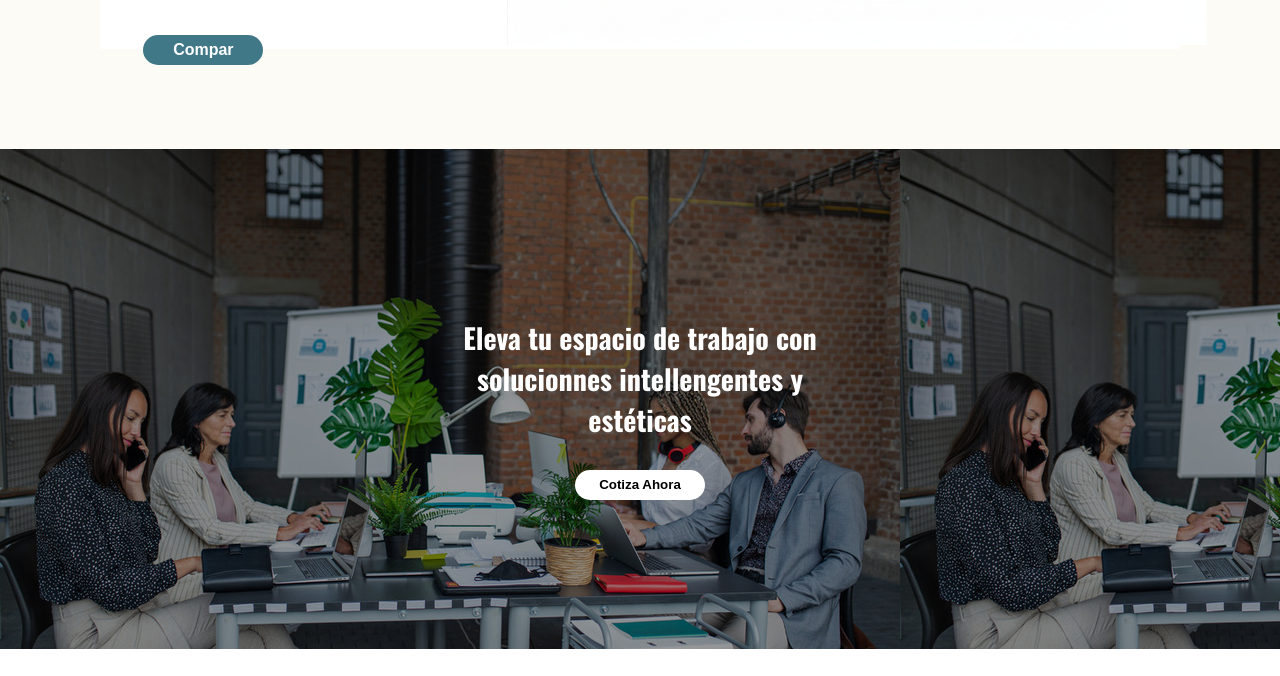
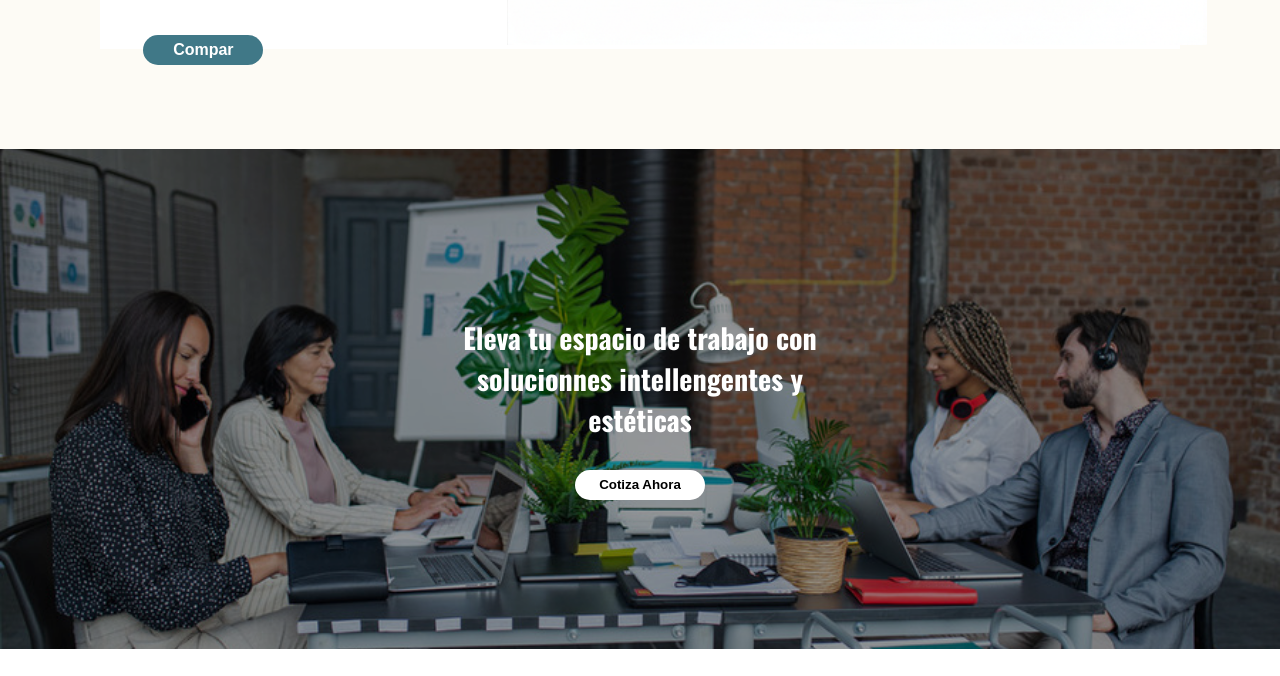
Before and after one commit to charleskp07/html-3, a plain HTML site: page index.html in a window 1280 px wide. Shown: the part 2025-2701 px from the top of the page. Drawn offline with nearby package versions, Linux system fonts and the light colour scheme.

Commit message:
rest background

```diff
--- a/css/style.css
+++ b/css/style.css
@@ -9,7 +9,8 @@ body {
     background: #fdfbf5;
 }
 .banner2{
-    background: url(../images/banner\ 2\ 2.jpeg);
+    background: url(../images/banner\ 2\ 2.jpeg) no-repeat center center / cover;
+    width: 100%;
     height: 500px;
     background-color: rgba(0, 0, 0, 0.4);
 }
@@ -30,7 +31,7 @@ body {
 }
 
 .banner1 {
-    background: url(../images/banner\ 1\ 1.avif);
+    background: url(../images/banner\ 1\ 1.avif) no-repeat center center / cover;
     height: 500px;
 }
 
```
